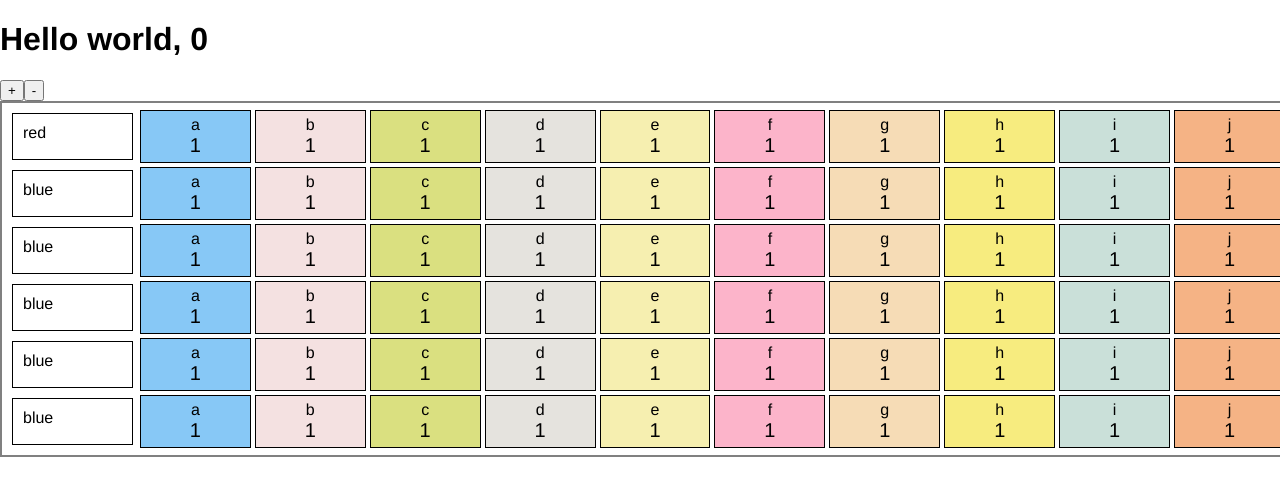
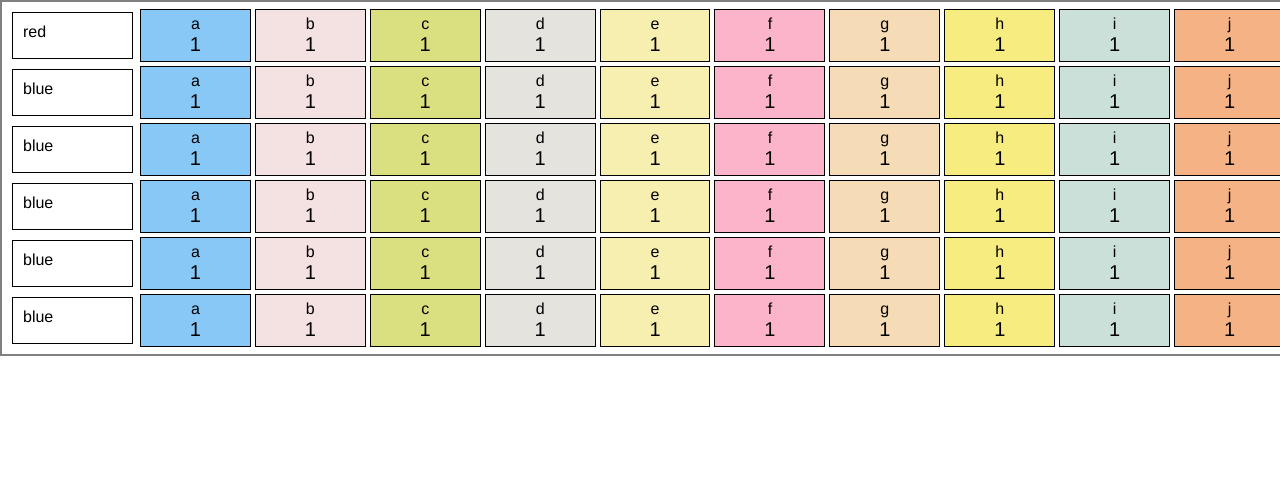
Before and after one commit to Tordensky/multimillionaer, a React (Create React App) app: page / in a window 1280 px wide. Shown: the top 496 px of the page. Built offline with nearby package versions, Linux system fonts and the light colour scheme.

Commit message:
Litt opprydning

```diff
--- a/src/App.js
+++ b/src/App.js
@@ -11,9 +11,6 @@ class App extends Component {
   render() {
     return (
       <AppContainer>
-          <h1>Hello world, {this.props.counter}</h1>
-          <button onClick={this.props.increment}>+</button>
-          <button onClick={this.props.deincrement}>-</button>
           <Board/>
       </AppContainer>
     );
@@ -22,19 +19,11 @@ class App extends Component {
 
 function mapStateToProps(state) {
     return {
-        counter: state.counter,
     }
 }
 
 function mapDispatchToProps(dispatch) {
     return {
-        increment() {
-            dispatch({ type: 'INC' });
-        },
-
-        deincrement() {
-            dispatch({ type: 'DEC' });
-        }
     }
 }
 
--- a/src/reducers/index.js
+++ b/src/reducers/index.js
@@ -1,18 +1,5 @@
 import { combineReducers } from 'redux';
 
-const counter = (state = 0, action) => {
-    switch (action.type) {
-        case 'INC':
-            return state + 1;
+export default combineReducers({
 
-        case 'DEC':
-            return state - 1;
-
-        default:
-            return state;
-    }
-};
-
-export default combineReducers({
-    counter
 });
```
